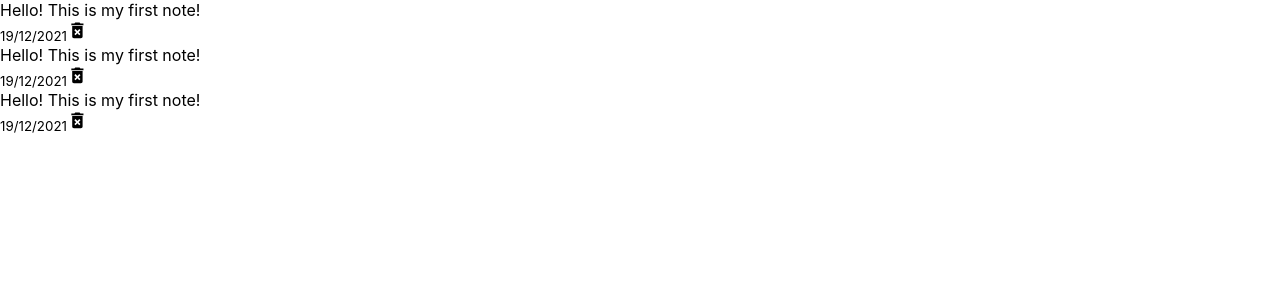
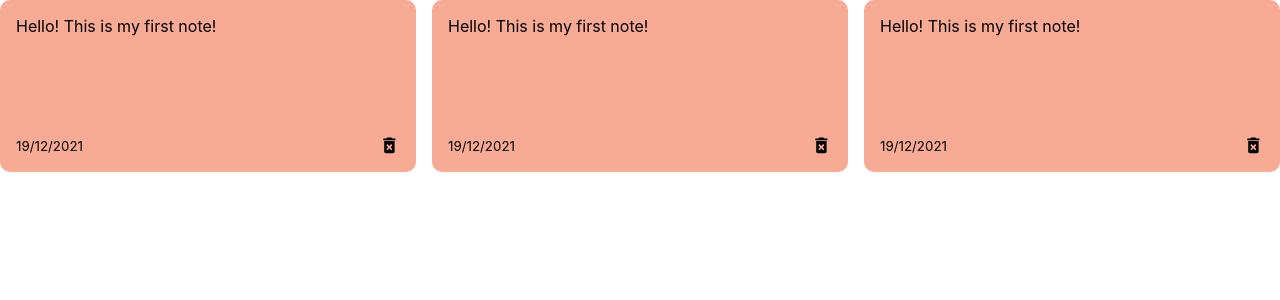
Before and after one commit to Janikhawk/note-manager, a JavaScript app: page / in a window 1280 px wide. Shown: the top 300 px of the page. Built offline with nearby package versions, Linux system fonts and the light colour scheme; the HTML template or start-up script is replaced by a standard one.

Commit message:
add folder class

```diff
--- a/src/index.css
+++ b/src/index.css
@@ -11,3 +11,25 @@ code {
   font-family: source-code-pro, Menlo, Monaco, Consolas, 'Courier New',
     monospace;
 }
+
+.note-list {
+  display: grid;
+  grid-gap: 1rem;
+  grid-template-columns: repeat(auto-fit, minmax(250px, 1fr));
+}
+
+.note {
+  background-color: #f8ab94;
+  border-radius: 10px;
+  padding: 1rem;
+  min-height: 140px;
+  display: flex;
+  flex-direction: column;
+  justify-content: space-between;
+}
+
+.note-footer {
+  display: flex;
+  align-items: center;
+  justify-content: space-between;
+}
```
Also changed, not shown: src/components/folder-tree/Folder.js (added, +18 -0 lines), src/components/folder-tree/mock.js (added, +28 -0 lines).
